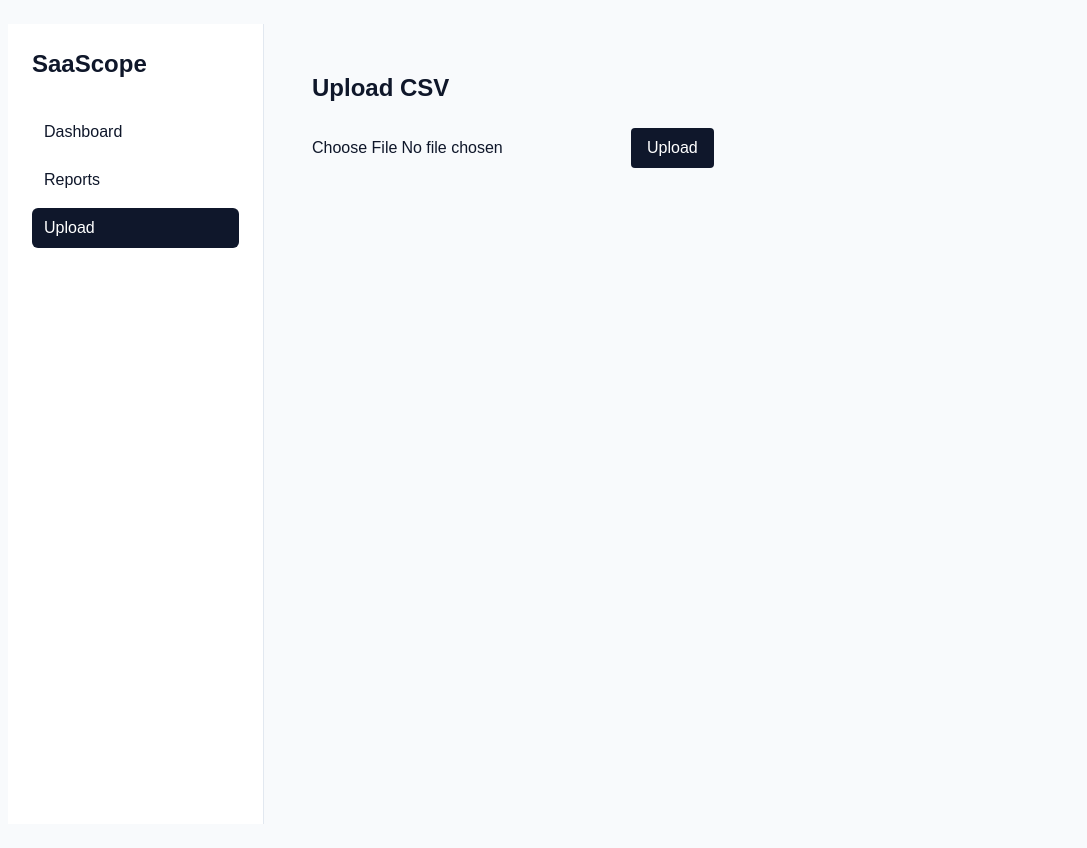
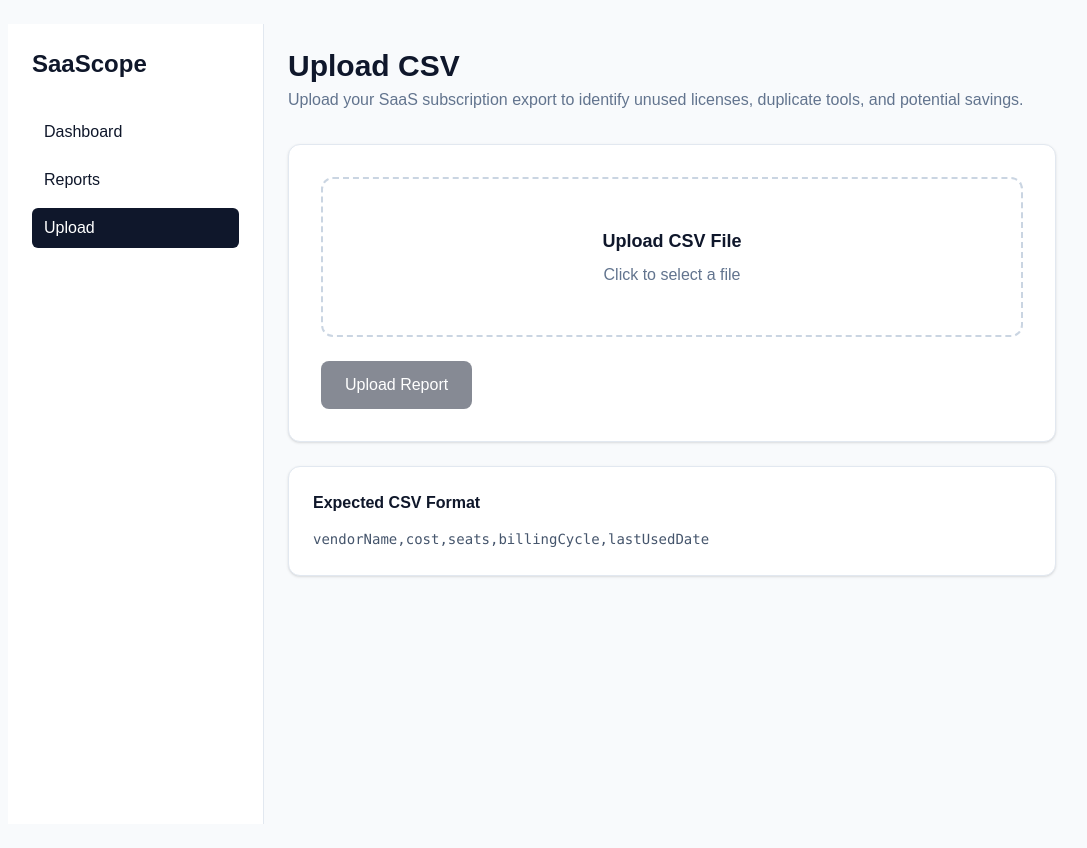
Before and after one commit to pancharasshubham/saascope-web, a Next.js app: page /upload in a window 1280 px wide. Shown: the whole page, without its empty margins (16-1103 px from the left). Built offline with nearby package versions, Linux system fonts and the light colour scheme; no server answers; sample sign-in values are in the browser's storage.

Commit message:
feat(web): redesign upload experience

```diff
--- a/app/(protected)/upload/page.tsx
+++ b/app/(protected)/upload/page.tsx
@@ -59,15 +59,64 @@ export default function UploadPage() {
   }
 
  return (
-    <div className="p-6">
+  <div className="max-w-3xl">
 
-      <h1 className="text-2xl font-semibold mb-6">
+    <div className="mb-8">
+
+      <h1
+        className="
+          text-3xl
+          font-bold
+          text-slate-900
+        "
+      >
         Upload CSV
       </h1>
+
+      <p
+        className="
+          text-slate-500
+          mt-1
+        "
+      >
+        Upload your SaaS subscription export
+        to identify unused licenses,
+        duplicate tools, and potential
+        savings.
+      </p>
+
+    </div>
+
+    <div
+      className="
+        bg-white
+        border
+        border-slate-200
+        rounded-xl
+        p-8
+        shadow-sm
+      "
+    >
+
+      <label
+        className="
+          block
+          border-2
+          border-dashed
+          border-slate-300
+          rounded-xl
+          p-12
+          text-center
+          cursor-pointer
+          hover:border-slate-400
+          transition
+        "
+      >
 
         <input
           type="file"
           accept=".csv"
+          className="hidden"
           onChange={(e) =>
             setFile(
               e.target.files?.[0] ??
@@ -76,21 +125,125 @@ export default function UploadPage() {
           }
         />
 
+        <div>
+
+          <h2
+            className="
+              text-lg
+              font-semibold
+              text-slate-900
+            "
+          >
+            Upload CSV File
+          </h2>
+
+          <p
+            className="
+              text-slate-500
+              mt-2
+            "
+          >
+            Click to select a file
+          </p>
+
+        </div>
+
+      </label>
+
+      {file && (
+
+        <div
+          className="
+            mt-6
+            bg-slate-50
+            border
+            border-slate-200
+            rounded-lg
+            p-4
+          "
+        >
+
+          <p
+            className="
+              text-sm
+              text-slate-500
+            "
+          >
+            Selected File
+          </p>
+
+          <p
+            className="
+              font-medium
+              mt-1
+            "
+          >
+            {file.name}
+          </p>
+
+        </div>
+
+      )}
+
       <button
         onClick={handleUpload}
         disabled={
           !file ||
           uploading
         }
-        className="bg-slate-900 text-white px-4 py-2 rounded ml-4"
+        className="
+          mt-6
+          bg-slate-900
+          text-white
+          px-6
+          py-3
+          rounded-lg
+          hover:bg-slate-800
+          disabled:opacity-50
+          disabled:cursor-not-allowed
+        "
       >
         {
           uploading
             ? "Uploading..."
-            : "Upload"
+            : "Upload Report"
         }
       </button>
 
     </div>
+
+    <div
+      className="
+        mt-6
+        bg-white
+        border
+        border-slate-200
+        rounded-xl
+        p-6
+        shadow-sm
+      "
+    >
+
+      <h3
+        className="
+          font-semibold
+          mb-3
+        "
+      >
+        Expected CSV Format
+      </h3>
+
+      <code
+        className="
+          text-sm
+          text-slate-600
+        "
+      >
+        vendorName,cost,seats,billingCycle,lastUsedDate
+      </code>
+
+    </div>
+
+  </div>
 );
 }
```
Lines whose indentation alone changed are shown as unchanged.
